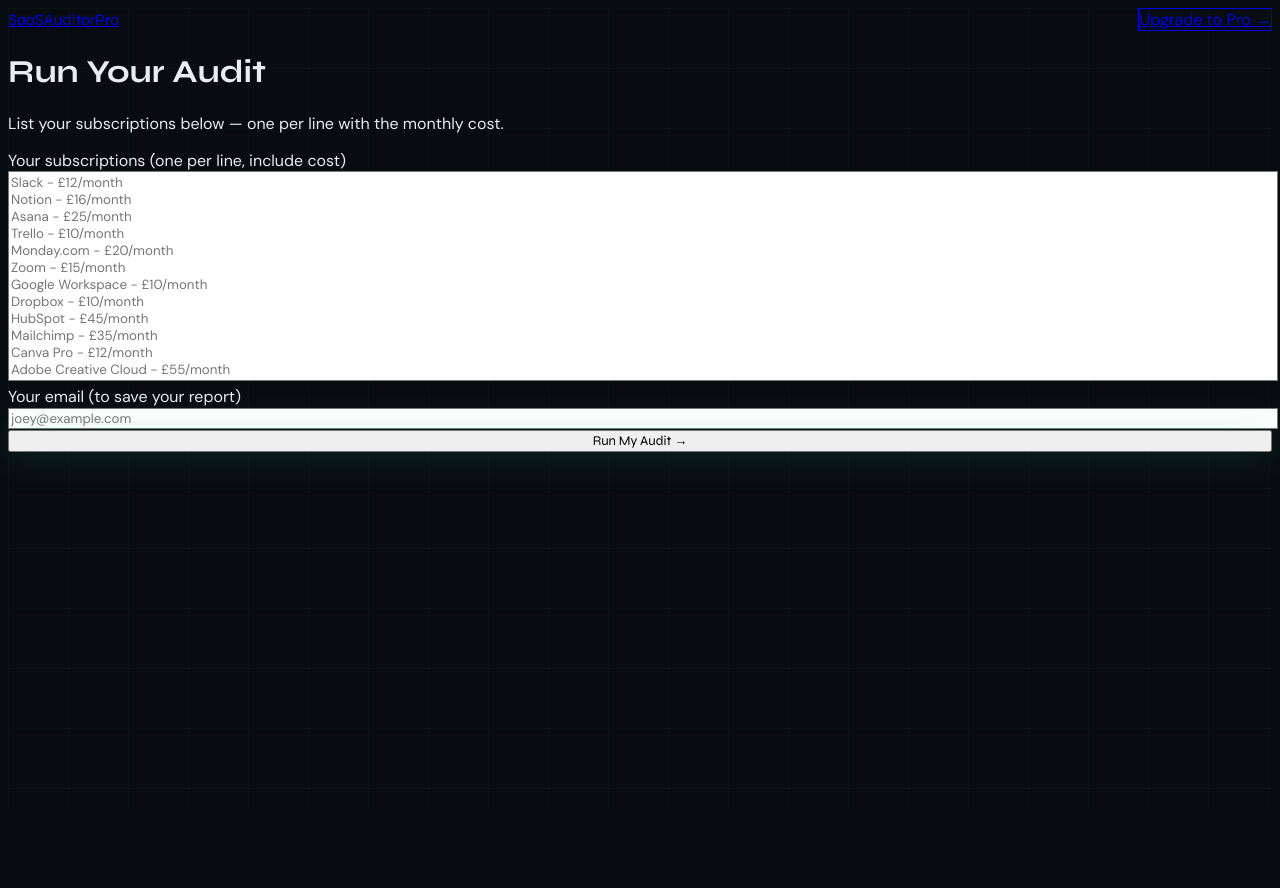
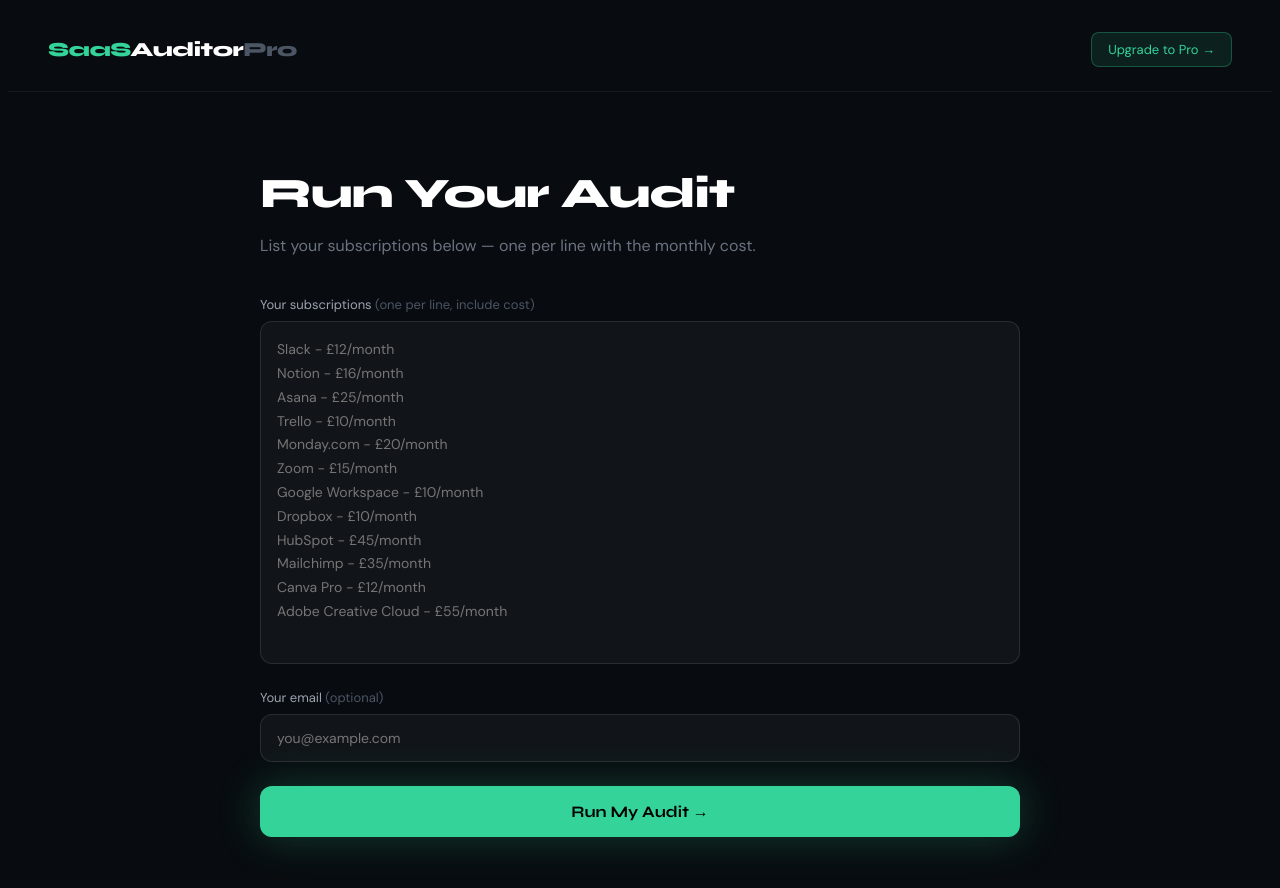
Before and after one commit to SaasAuditorPro/saas-auditor-pro, a Next.js app in the folder saas-auditor-pro/: page /audit in a window 1280 px wide. Shown: the top 888 px of the page. Before the commit the page ends 816 px from the top, so only its background shows below. Built offline with nearby package versions, Linux system fonts and the light colour scheme.

Commit message:
Update page.tsx

```diff
--- a/saas-auditor-pro/app/audit/page.tsx
+++ b/saas-auditor-pro/app/audit/page.tsx
@@ -1,6 +1,7 @@
 "use client";
 import { useState } from "react";
 import Link from "next/link";
+import { marked } from "marked";
 
 const PLACEHOLDER = `Slack - £12/month
 Notion - £16/month
@@ -21,147 +22,77 @@
   const [loading, setLoading] = useState(false);
   const [report, setReport] = useState("");
   const [error, setError] = useState("");
-  const [used, setUsed] = useState(false);
 
   const runAudit = async () => {
-    if (!subscriptions.trim()) {
-      setError("Please paste your subscriptions first.");
-      return;
-    }
-    setError("");
-    setLoading(true);
-    setReport("");
-
+    if (!subscriptions.trim()) { setError("Please paste your subscriptions first."); return; }
+    setError(""); setLoading(true); setReport("");
     try {
-      const res = await fetch("/api/audit", {
-        method: "POST",
-        headers: { "Content-Type": "application/json" },
-        body: JSON.stringify({ subscriptions, email }),
-      });
+      const res = await fetch("/api/audit", { method: "POST", headers: { "Content-Type": "application/json" }, body: JSON.stringify({ subscriptions, email }) });
       const data = await res.json();
-      if (data.error) {
-        setError(data.error);
-      } else {
-        setReport(data.report);
-        setUsed(true);
-      }
-    } catch {
-      setError("Something went wrong. Please try again.");
-    } finally {
-      setLoading(false);
-    }
+      if (data.error) setError(data.error);
+      else setReport(data.report);
+    } catch { setError("Something went wrong. Please try again."); }
+    finally { setLoading(false); }
   };
 
+  const renderedReport = report ? marked(report) as string : "";
+
   return (
-    <main className="min-h-screen grid-bg">
-      <div className="absolute top-0 left-1/2 -translate-x-1/2 w-[600px] h-[300px] bg-emerald-500/5 rounded-full blur-3xl pointer-events-none" />
-
-      <nav className="flex items-center justify-between px-8 py-6 max-w-5xl mx-auto">
-        <Link href="/" className="font-syne font-bold text-lg tracking-tight">
-          <span className="text-emerald-400">SaaS</span>
-          <span className="text-white">Auditor</span>
-          <span className="text-zinc-500">Pro</span>
+    <main style={{ minHeight: "100vh", background: "#080c10" }}>
+      <nav style={{ display: "flex", alignItems: "center", justifyContent: "space-between", padding: "24px 40px", borderBottom: "1px solid rgba(255,255,255,0.06)" }}>
+        <Link href="/" style={{ fontFamily: "Syne, sans-serif", fontWeight: 800, fontSize: "20px", textDecoration: "none", letterSpacing: "-0.5px" }}>
+          <span style={{ color: "#34d399" }}>SaaS</span><span style={{ color: "#fff" }}>Auditor</span><span style={{ color: "#4b5563" }}>Pro</span>
         </Link>
-        <Link href="/checkout" className="text-xs bg-emerald-400/10 border border-emerald-400/30 text-emerald-400 hover:bg-emerald-400/20 transition-colors px-4 py-2 rounded-lg font-dm">
-          Upgrade to Pro →
-        </Link>
+        <Link href="/checkout" style={{ fontSize: "13px", background: "rgba(52,211,153,0.1)", border: "1px solid rgba(52,211,153,0.3)", color: "#34d399", padding: "8px 16px", borderRadius: "8px", textDecoration: "none", fontFamily: "DM Sans, sans-serif" }}>Upgrade to Pro →</Link>
       </nav>
-
-      <div className="max-w-3xl mx-auto px-8 py-12">
+      <div style={{ maxWidth: "760px", margin: "0 auto", padding: "48px 32px" }}>
         {!report ? (
           <>
-            <div className="mb-10">
-              <h1 className="font-syne font-extrabold text-4xl text-white mb-3">
-                Run Your Audit
-              </h1>
-              <p className="font-dm text-zinc-400">
-                List your subscriptions below — one per line with the monthly cost.
-              </p>
+            <h1 style={{ fontFamily: "Syne, sans-serif", fontWeight: 800, fontSize: "42px", color: "#fff", marginBottom: "8px", letterSpacing: "-1px" }}>Run Your Audit</h1>
+            <p style={{ fontFamily: "DM Sans, sans-serif", color: "#6b7280", marginBottom: "40px", fontSize: "16px" }}>List your subscriptions below — one per line with the monthly cost.</p>
+            <div style={{ marginBottom: "20px" }}>
+              <label style={{ fontFamily: "DM Sans, sans-serif", fontSize: "13px", color: "#9ca3af", display: "block", marginBottom: "8px" }}>Your subscriptions <span style={{ color: "#4b5563" }}>(one per line, include cost)</span></label>
+              <textarea value={subscriptions} onChange={(e) => setSubscriptions(e.target.value)} placeholder={PLACEHOLDER} rows={13} style={{ width: "100%", background: "rgba(255,255,255,0.04)", border: "1px solid rgba(255,255,255,0.1)", borderRadius: "12px", padding: "16px", fontFamily: "DM Sans, sans-serif", fontSize: "14px", color: "#d1d5db", outline: "none", resize: "none", boxSizing: "border-box", lineHeight: "1.7" }} />
             </div>
-
-            <div className="space-y-6">
-              <div>
-                <label className="font-dm text-sm text-zinc-400 block mb-2">
-                  Your subscriptions <span className="text-zinc-600">(one per line, include cost)</span>
-                </label>
-                <textarea
-                  value={subscriptions}
-                  onChange={(e) => setSubscriptions(e.target.value)}
-                  placeholder={PLACEHOLDER}
-                  rows={12}
-                  className="w-full bg-white/4 border border-white/10 focus:border-emerald-500/50 rounded-xl p-4 font-dm text-sm text-zinc-300 placeholder:text-zinc-700 outline-none resize-none transition-colors"
-                />
-              </div>
-
-              <div>
-                <label className="font-dm text-sm text-zinc-400 block mb-2">
-                  Your email <span className="text-zinc-600">(to save your report)</span>
-                </label>
-                <input
-                  type="email"
-                  value={email}
-                  onChange={(e) => setEmail(e.target.value)}
-                  placeholder="joey@example.com"
-                  className="w-full bg-white/4 border border-white/10 focus:border-emerald-500/50 rounded-xl p-4 font-dm text-sm text-zinc-300 placeholder:text-zinc-700 outline-none transition-colors"
-                />
-              </div>
-
-              {error && (
-                <p className="text-red-400 text-sm font-dm bg-red-400/10 border border-red-400/20 rounded-lg px-4 py-3">
-                  {error}
-                </p>
-              )}
-
-              <button
-                onClick={runAudit}
-                disabled={loading}
-                className="w-full bg-emerald-400 hover:bg-emerald-300 disabled:opacity-50 disabled:cursor-not-allowed text-black font-syne font-bold py-4 rounded-xl transition-all glow text-base"
-              >
-                {loading ? "Analysing your stack..." : "Run My Audit →"}
-              </button>
-
-              {loading && (
-                <div className="text-center">
-                  <div className="inline-flex items-center gap-2 text-zinc-500 font-dm text-sm">
-                    <span className="w-1.5 h-1.5 rounded-full bg-emerald-400 animate-ping" />
-                    AI is reviewing your subscriptions...
-                  </div>
-                </div>
-              )}
+            <div style={{ marginBottom: "24px" }}>
+              <label style={{ fontFamily: "DM Sans, sans-serif", fontSize: "13px", color: "#9ca3af", display: "block", marginBottom: "8px" }}>Your email <span style={{ color: "#4b5563" }}>(optional)</span></label>
+              <input type="email" value={email} onChange={(e) => setEmail(e.target.value)} placeholder="you@example.com" style={{ width: "100%", background: "rgba(255,255,255,0.04)", border: "1px solid rgba(255,255,255,0.1)", borderRadius: "12px", padding: "14px 16px", fontFamily: "DM Sans, sans-serif", fontSize: "14px", color: "#d1d5db", outline: "none", boxSizing: "border-box" }} />
             </div>
+            {error && <p style={{ color: "#f87171", fontSize: "14px", background: "rgba(248,113,113,0.1)", border: "1px solid rgba(248,113,113,0.2)", borderRadius: "8px", padding: "12px 16px", marginBottom: "16px", fontFamily: "DM Sans, sans-serif" }}>{error}</p>}
+            <button onClick={runAudit} disabled={loading} style={{ width: "100%", background: loading ? "#1f2937" : "#34d399", color: loading ? "#6b7280" : "#000", fontFamily: "Syne, sans-serif", fontWeight: 700, fontSize: "16px", padding: "16px", borderRadius: "12px", border: "none", cursor: loading ? "not-allowed" : "pointer", boxShadow: loading ? "none" : "0 0 40px rgba(52,211,153,0.25)", transition: "all 0.2s" }}>
+              {loading ? "⏳ Analysing your stack..." : "Run My Audit →"}
+            </button>
           </>
         ) : (
           <>
-            <div className="mb-8 flex items-center justify-between">
-              <h1 className="font-syne font-extrabold text-3xl text-white">
-                Your Savings Report
-              </h1>
-              <button
-                onClick={() => { setReport(""); setSubscriptions(""); setUsed(false); }}
-                className="text-xs text-zinc-500 hover:text-zinc-300 font-dm transition-colors"
-              >
-                ← Run another
-              </button>
+            <div style={{ display: "flex", alignItems: "center", justifyContent: "space-between", marginBottom: "32px" }}>
+              <h1 style={{ fontFamily: "Syne, sans-serif", fontWeight: 800, fontSize: "36px", color: "#fff", letterSpacing: "-1px" }}>Your Savings Report</h1>
+              <button onClick={() => { setReport(""); setSubscriptions(""); }} style={{ fontSize: "13px", color: "#6b7280", background: "none", border: "none", cursor: "pointer", fontFamily: "DM Sans, sans-serif" }}>← Run another</button>
             </div>
-
-            <div className="bg-white/3 border border-emerald-500/20 rounded-2xl p-8 mb-8">
-              <pre className="font-dm text-sm text-zinc-300 whitespace-pre-wrap leading-relaxed">
-                {report}
-              </pre>
+            <div className="report-content" dangerouslySetInnerHTML={{ __html: renderedReport }} style={{ background: "rgba(255,255,255,0.03)", border: "1px solid rgba(52,211,153,0.2)", borderRadius: "16px", padding: "40px", marginBottom: "32px" }} />
+            <div style={{ background: "rgba(52,211,153,0.07)", border: "1px solid rgba(52,211,153,0.2)", borderRadius: "12px", padding: "24px", textAlign: "center" }}>
+              <p style={{ fontFamily: "Syne, sans-serif", fontWeight: 700, color: "#fff", marginBottom: "6px", fontSize: "18px" }}>Want unlimited audits?</p>
+              <p style={{ fontFamily: "DM Sans, sans-serif", color: "#6b7280", fontSize: "14px", marginBottom: "16px" }}>Upgrade to Pro for £19/month — unlimited audits, renewal reminders, and more.</p>
+              <Link href="/checkout" style={{ display: "inline-block", background: "#34d399", color: "#000", fontFamily: "Syne, sans-serif", fontWeight: 700, padding: "12px 24px", borderRadius: "8px", textDecoration: "none", fontSize: "14px" }}>Upgrade to Pro →</Link>
             </div>
-
-            {used && (
-              <div className="bg-emerald-500/8 border border-emerald-500/25 rounded-xl p-6 text-center">
-                <p className="font-syne font-bold text-white mb-1">Want to run unlimited audits?</p>
-                <p className="font-dm text-zinc-400 text-sm mb-4">Upgrade to Pro for £19/month — unlimited audits, renewal reminders, and more.</p>
-                <Link href="/checkout" className="inline-block bg-emerald-400 hover:bg-emerald-300 text-black font-syne font-bold px-6 py-3 rounded-lg transition-all glow text-sm">
-                  Upgrade to Pro →
-                </Link>
-              </div>
-            )}
           </>
         )}
       </div>
+      <style>{`
+        .report-content { color: #d1d5db; font-family: 'DM Sans', sans-serif; font-size: 15px; line-height: 1.8; }
+        .report-content h1, .report-content h2, .report-content h3 { font-family: 'Syne', sans-serif; color: #f9fafb; margin: 28px 0 12px; letter-spacing: -0.5px; }
+        .report-content h2 { font-size: 20px; border-bottom: 1px solid rgba(255,255,255,0.08); padding-bottom: 8px; }
+        .report-content h3 { font-size: 17px; color: #34d399; }
+        .report-content p { margin: 10px 0; }
+        .report-content strong { color: #f9fafb; font-weight: 600; }
+        .report-content ul, .report-content ol { padding-left: 20px; margin: 10px 0; }
+        .report-content li { margin: 6px 0; }
+        .report-content table { width: 100%; border-collapse: collapse; margin: 20px 0; font-size: 14px; }
+        .report-content th { background: rgba(52,211,153,0.1); color: #34d399; padding: 10px 14px; text-align: left; font-family: 'Syne', sans-serif; font-weight: 600; border: 1px solid rgba(52,211,153,0.2); }
+        .report-content td { padding: 10px 14px; border: 1px solid rgba(255,255,255,0.06); color: #d1d5db; }
+        .report-content tr:nth-child(even) td { background: rgba(255,255,255,0.02); }
+        .report-content hr { border: none; border-top: 1px solid rgba(255,255,255,0.08); margin: 24px 0; }
+      `}</style>
     </main>
   );
 }
```
